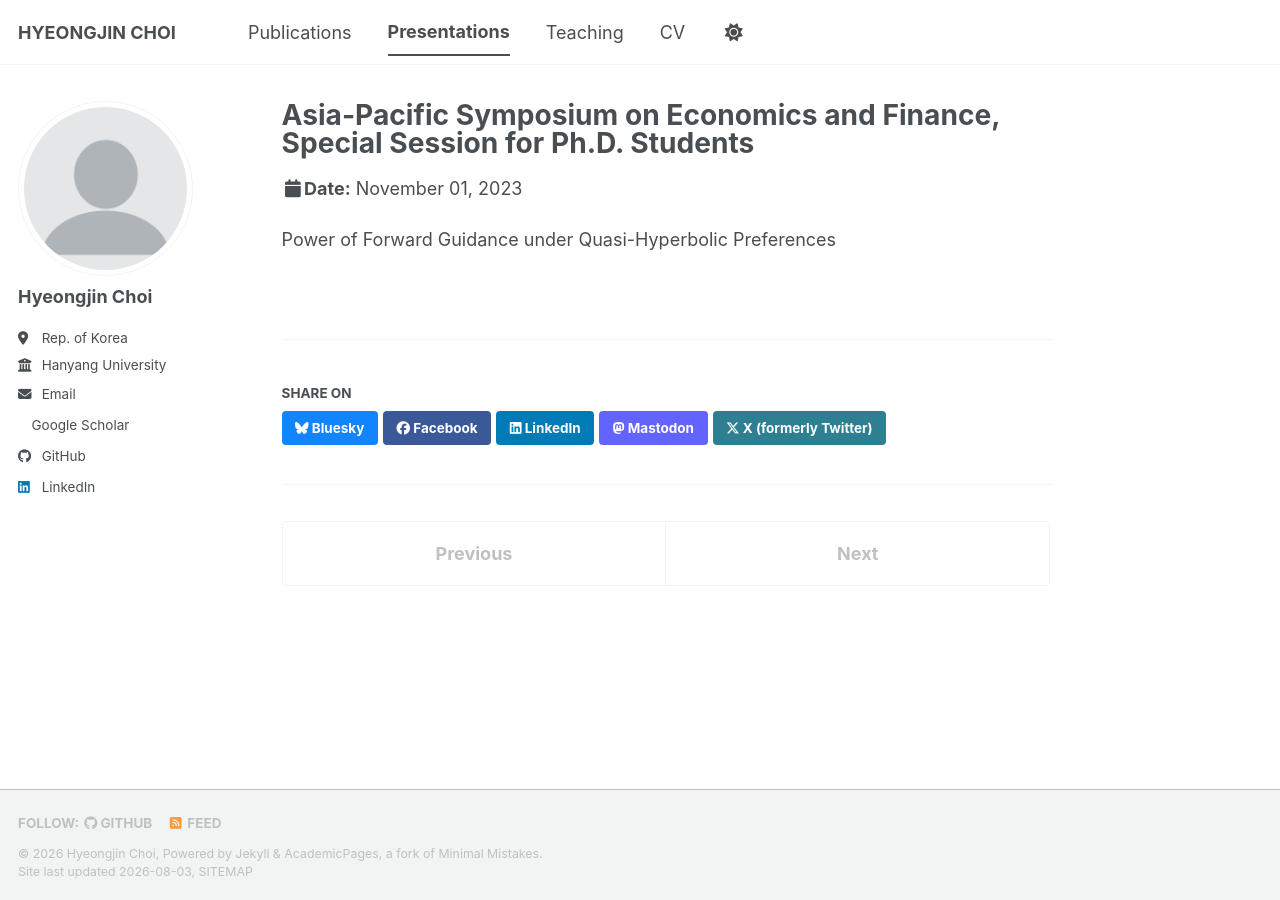
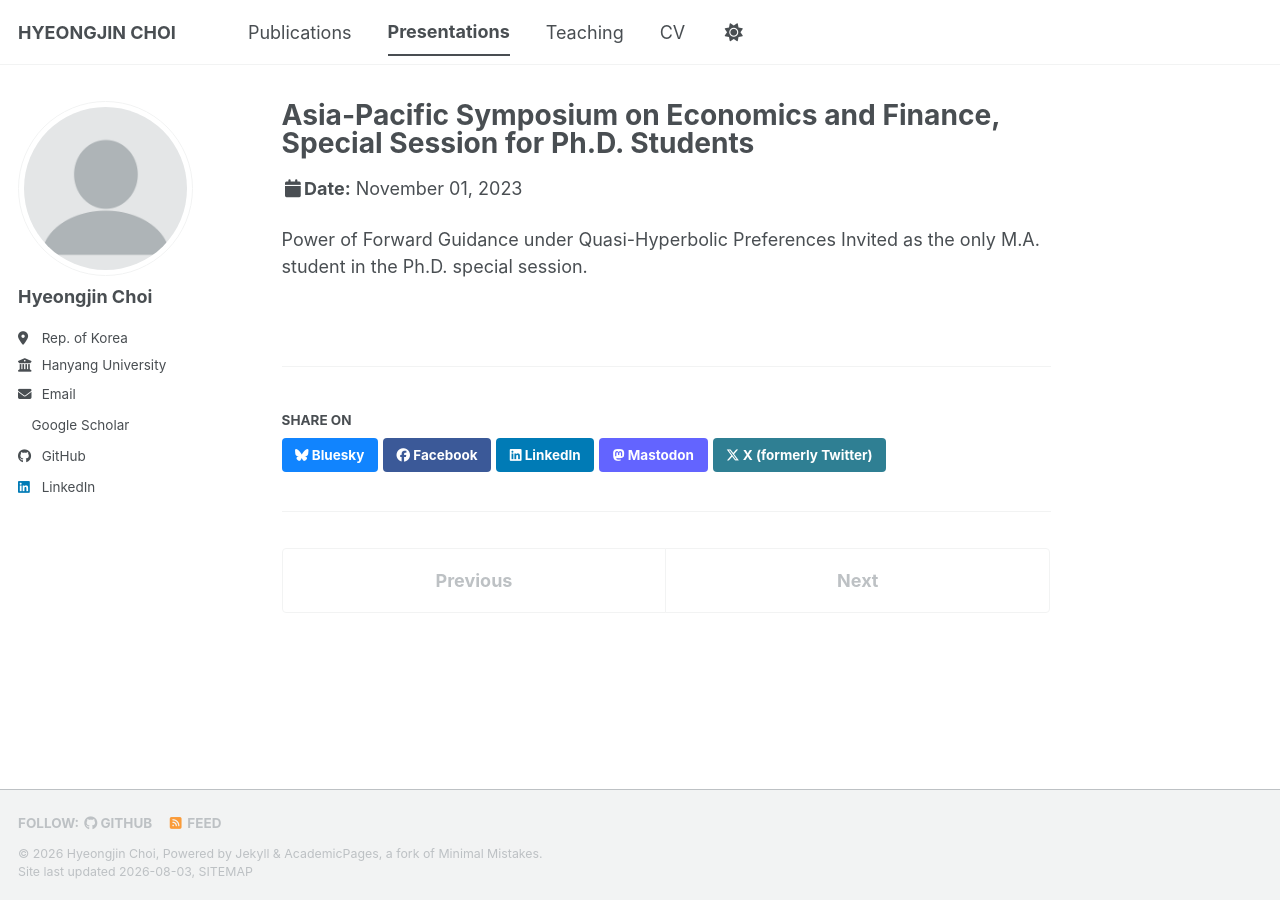
Before and after one commit to ioi0403/ioi0403.github.io, a Jekyll site: the page built from _talks/2014-02-01-talk-2.md, in a window 1280 px wide. Built offline with Jekyll 4.4.1, drawn with Linux system fonts in a browser that asks for light colours; a style sheet for code colours, icons or effects is not loaded.

Commit message:
Update Nov-2023-talk-3.md

```diff
--- a/_talks/2014-02-01-talk-2.md
+++ b/_talks/2014-02-01-talk-2.md
@@ -9,3 +9,4 @@ location: "Online, Singapore"
 ---
 
 Power of Forward Guidance under Quasi-Hyperbolic Preferences
+Invited as the only M.A. student in the Ph.D. special session.
```
